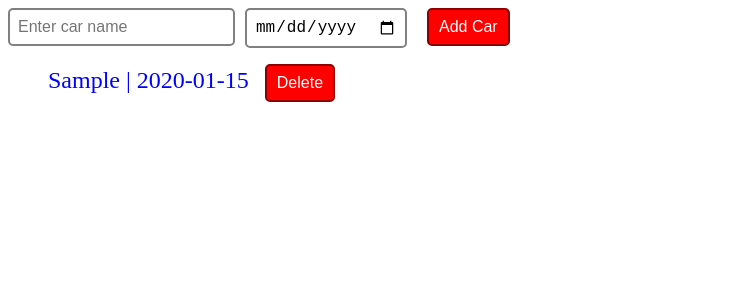
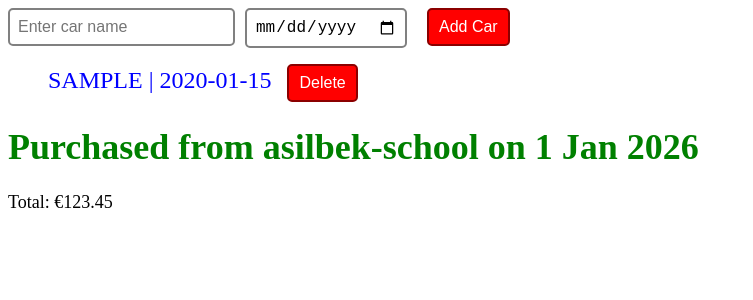
Before and after one commit to asilbek2706/Angular-tutorial, an Angular app: page / in a window 1280 px wide. Both pictures are taken after typing "Sample", "2020-01-15" into the empty fields and a click on the button "Add Car". Shown: the top 300 px of the page, without its empty margins (0-753 px from the left). Built offline with nearby package versions, Linux system fonts and the light colour scheme.

Commit message:
Pipe explanation

```diff
--- a/src/app/car-list/car-list.css
+++ b/src/app/car-list/car-list.css
@@ -44,3 +44,13 @@ button:hover{
     background-color: darkred;
     border-color: red;
 }
+
+h1{
+    font-size: 36px;
+    color: green;
+}
+
+p{
+    font-size: 18px;
+    color: black;
+}
--- a/src/app/car-list/car-list.html
+++ b/src/app/car-list/car-list.html
@@ -7,8 +7,11 @@
 
 <ul>
     @for(car of cars; track car.id){
-        <li>{{car.name}} | {{car.year}}
+        <li>{{car.name | text:'uppercase'}} | {{car.year}}
             <button (click)="onDelete(car)">Delete</button>
         </li>
     }
 </ul>
+
+<h1>Purchased from {{company | text:'lowercase'}} on {{purchasedOn | date:"d MMM y"}}</h1>
+<p>Total: {{amount | currency:"EUR"}}</p>
--- a/src/app/car-list/car-list.ts
+++ b/src/app/car-list/car-list.ts
@@ -2,10 +2,12 @@ import { Component } from '@angular/core';
 import { Car } from '../models/car';
 import { FormsModule } from '@angular/forms';
 import { OnInit } from '@angular/core';
+import { CurrencyPipe, DatePipe, TitleCasePipe } from '@angular/common';
+import { TextPipe } from '../pipe/text.pipe';
 
 @Component({
   selector: 'app-car-list',
-  imports: [FormsModule],
+  imports: [FormsModule, CurrencyPipe, DatePipe, TitleCasePipe, TextPipe],
   templateUrl: './car-list.html',
   styleUrl: './car-list.css',
 })
@@ -13,6 +15,10 @@ export class CarList implements OnInit {
   carName: string = '';
   carYear: Date = new Date('');
   cars: Car[] = [];
+
+  amount = 123.45;
+  company = 'asilbek-school';
+  purchasedOn = '2026-01-01';
 
   ngOnInit(): void {
     const savedCars = localStorage.getItem('cars');
--- /dev/null
+++ b/src/app/pipe/text.pipe.ts
@@ -0,0 +1,18 @@
+import { Pipe, PipeTransform } from '@angular/core';
+
+@Pipe({
+  name: 'text',
+  standalone: true,
+})
+export class TextPipe implements PipeTransform {
+  transform(value: string, mode: 'uppercase' | 'lowercase' | 'capitalize'): string {
+    if (!value) return '';
+    if (mode === 'uppercase') {
+      return value.toUpperCase();
+    } else if (mode === 'lowercase') {
+      return value.toLowerCase();
+    } else {
+      return value.charAt(0).toUpperCase() + value.slice(1).toLowerCase();
+    }
+  }
+}
```
